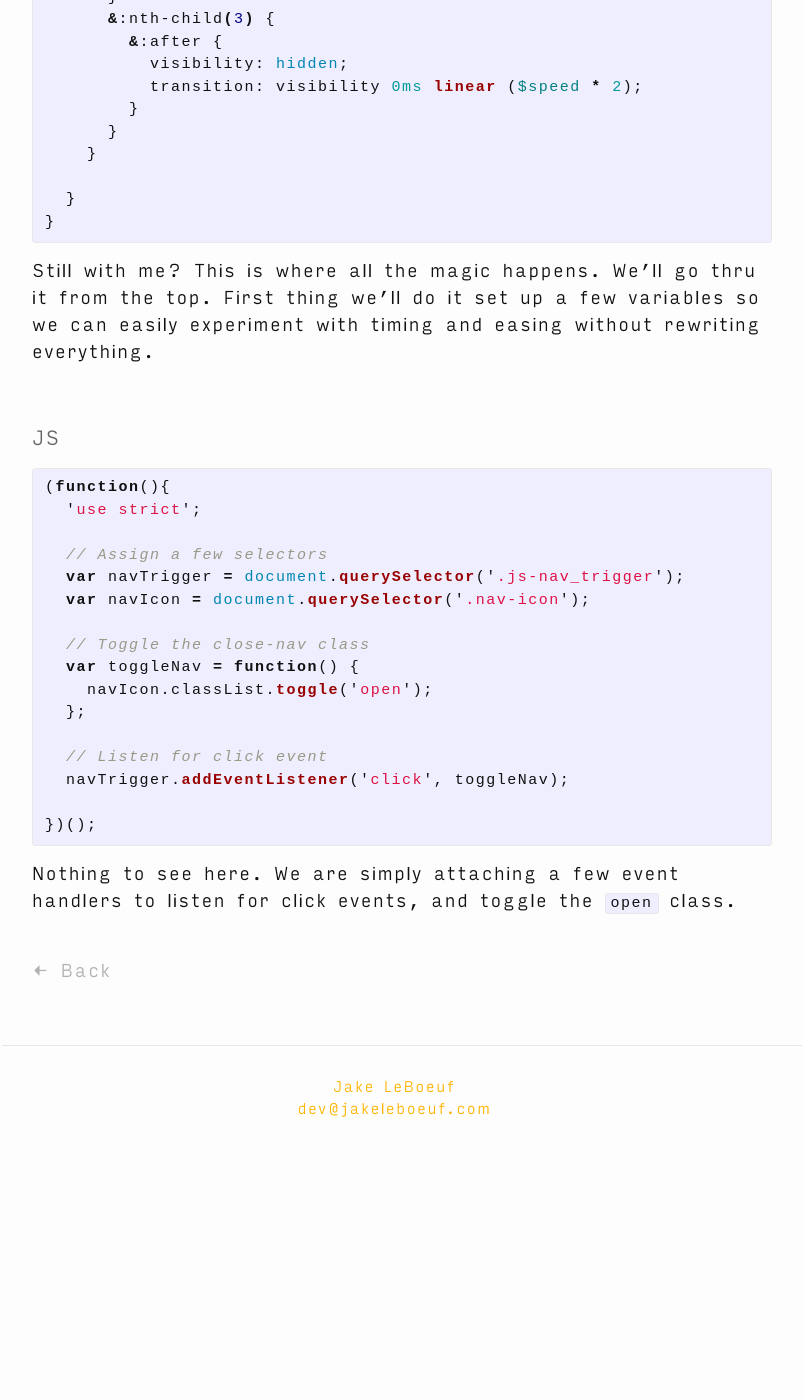
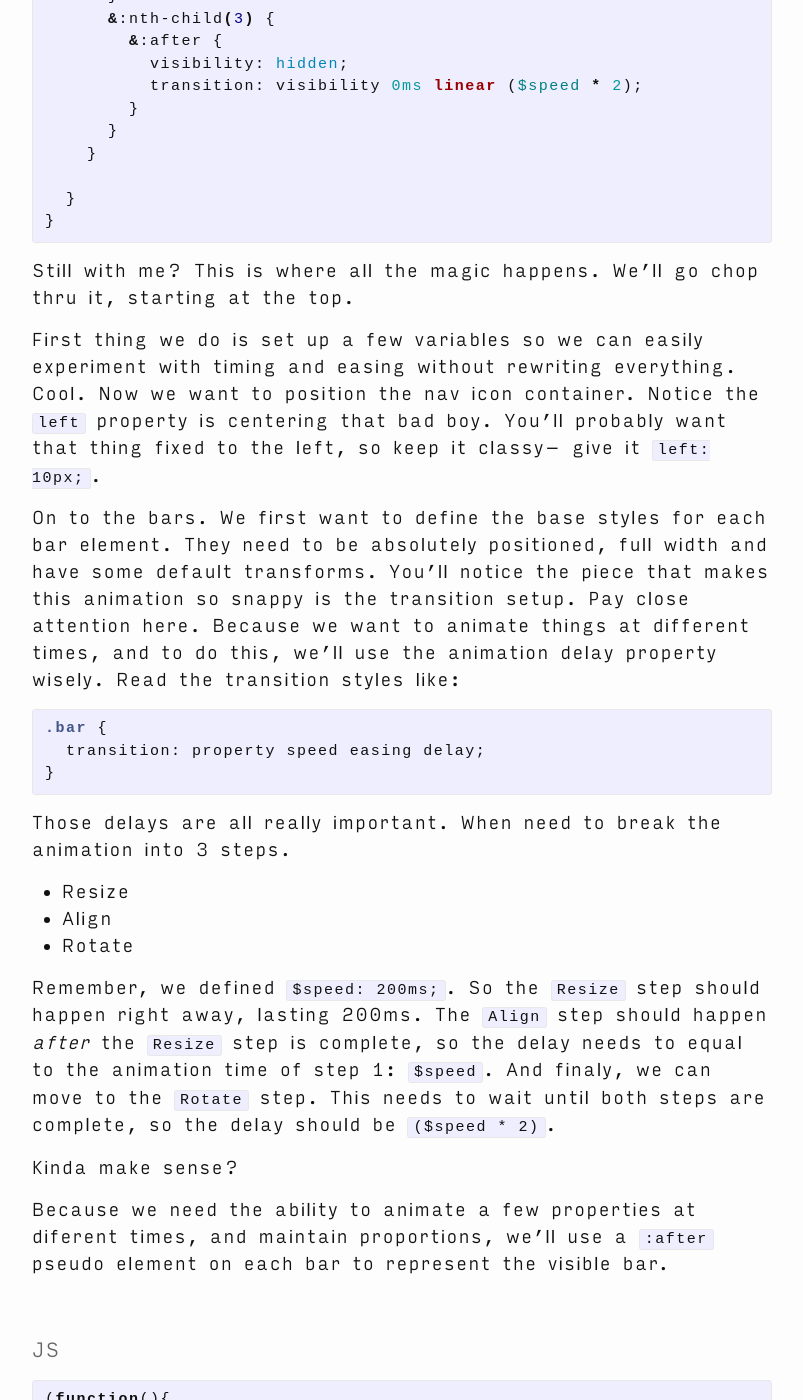
Before and after one commit to jakeleboeuf/jakeleboeuf.github.io, a Jekyll site: the page built from _posts/2015-12-4-the-kfc-hamburger-menu.markdown, in a window 1280 px wide and 1400 px high, scrolled down 3137 px. Shown: the whole window, without its empty margins (238-1041 px from the left). Built offline with Jekyll 4.4.1, drawn with Linux system fonts in a browser that asks for light colours; before the commit the page ends 4288 px from its top, so only the background shows below that; some of the changed text lies outside the part shown.

Commit message:
updated kfc blog post

```diff
--- a/_posts/2015-12-4-the-kfc-hamburger-menu.markdown
+++ b/_posts/2015-12-4-the-kfc-hamburger-menu.markdown
@@ -6,7 +6,7 @@ date:   2015-12-4 11:03:12 -0500
 categories: code
 ---
 
-Yes, the chicken place. A new [KFC.com](http://kfc.com) launched a few weeks ago. And even if I didn't make it too far into the site, the nav menu icon animation caught my attention. It's simple, slick, and just snappy enough.
+A new [KFC.com](http://kfc.com) launched a few weeks ago. The chicken place. I still haven't made it too far into the site, but the nav icon animation caught my attention. It's simple, slick, and just snappy enough.
 
 I love how much character this little guy has.
 
@@ -34,7 +34,7 @@ My goal in recreating this thing was to write as little code as possible. Becaus
 </div>
 {% endhighlight %}
 
-The HTML is straight forward. As indicated by the class name, that `js-nav_trigger` will be the selector we use to handle click events on the nav menu & nav icon. Next, we'll setup our `nav-icon` and drop in 3 bars. Typical [DRY](https://en.wikipedia.org/wiki/Don%27t_repeat_yourself) mentallity would suggest we use a single `bar` element, and simply use the pseudo elements `:before` and `:after` for the first and last bars. However, we're doing some fancy things–  each bar will need it's own pseudo elements.
+The HTML is straight forward. As indicated by the class name, that `js-nav_trigger` will be the selector we use to handle click events. Next, we'll setup our `nav-icon` and drop in 3 bars. Typical [DRY](https://en.wikipedia.org/wiki/Don%27t_repeat_yourself) mentallity would suggest we use a single `bar` element, and simply use the pseudo elements `:before` and `:after` for the first and last bars. However, we're doing some fancy things–  each bar will need it's own pseudo elements, so just trust me.
 
 <br>
 
@@ -129,7 +129,30 @@ $speed: 200ms; // Final transition time will be (speed * 2)
 }
 {% endhighlight %}
 
-Still with me? This is where all the magic happens. We'll go thru it from the top. First thing we'll do it set up a few variables so we can easily experiment with timing and easing without rewriting everything.
+Still with me? This is where all the magic happens. We'll go chop thru it, starting at the top.
+
+First thing we do is set up a few variables so we can easily experiment with timing and easing without rewriting everything. Cool. Now we want to position the nav icon container. Notice the `left` property is centering that bad boy. You'll probably want that thing fixed to the left, so keep it classy– give it `left: 10px;`.
+
+On to the bars. We first want to define the base styles for each bar element. They need to be absolutely positioned, full width and have some default transforms. You'll notice the piece that makes this animation so snappy is the transition setup. Pay close attention here. Because we want to animate things at different times, and to do this, we'll use the animation delay property wisely. Read the transition styles like:
+
+{% highlight css %}
+.bar {
+  transition: property speed easing delay;
+}
+{% endhighlight %}
+
+Those delays are all really important. When need to break the animation into 3 steps.
+
+- Resize
+- Align
+- Rotate
+
+
+Remember, we defined `$speed: 200ms;`. So the `Resize` step should happen right away, lasting 200ms. The `Align` step should happen _after_ the `Resize` step is complete, so the delay needs to equal to the animation time of step 1: `$speed`. And finaly, we can move to the `Rotate` step. This needs to wait until both steps are complete, so the delay should be `($speed * 2)`.
+
+Kinda make sense?
+
+Because we need the ability to animate a few properties at diferent times, and maintain proportions, we'll use a `:after` pseudo element on each bar to represent the visible bar.
 
 <br>
 
@@ -153,4 +176,6 @@ Still with me? This is where all the magic happens. We'll go thru it from the to
 })();
 {% endhighlight %}
 
-Nothing to see here. We are simply attaching a few event handlers to listen for click events, and toggle the `open` class.
+Nothing to see here. We are simply attaching a few event handlers to toggle the `open` class.
+
+Okay.
```
